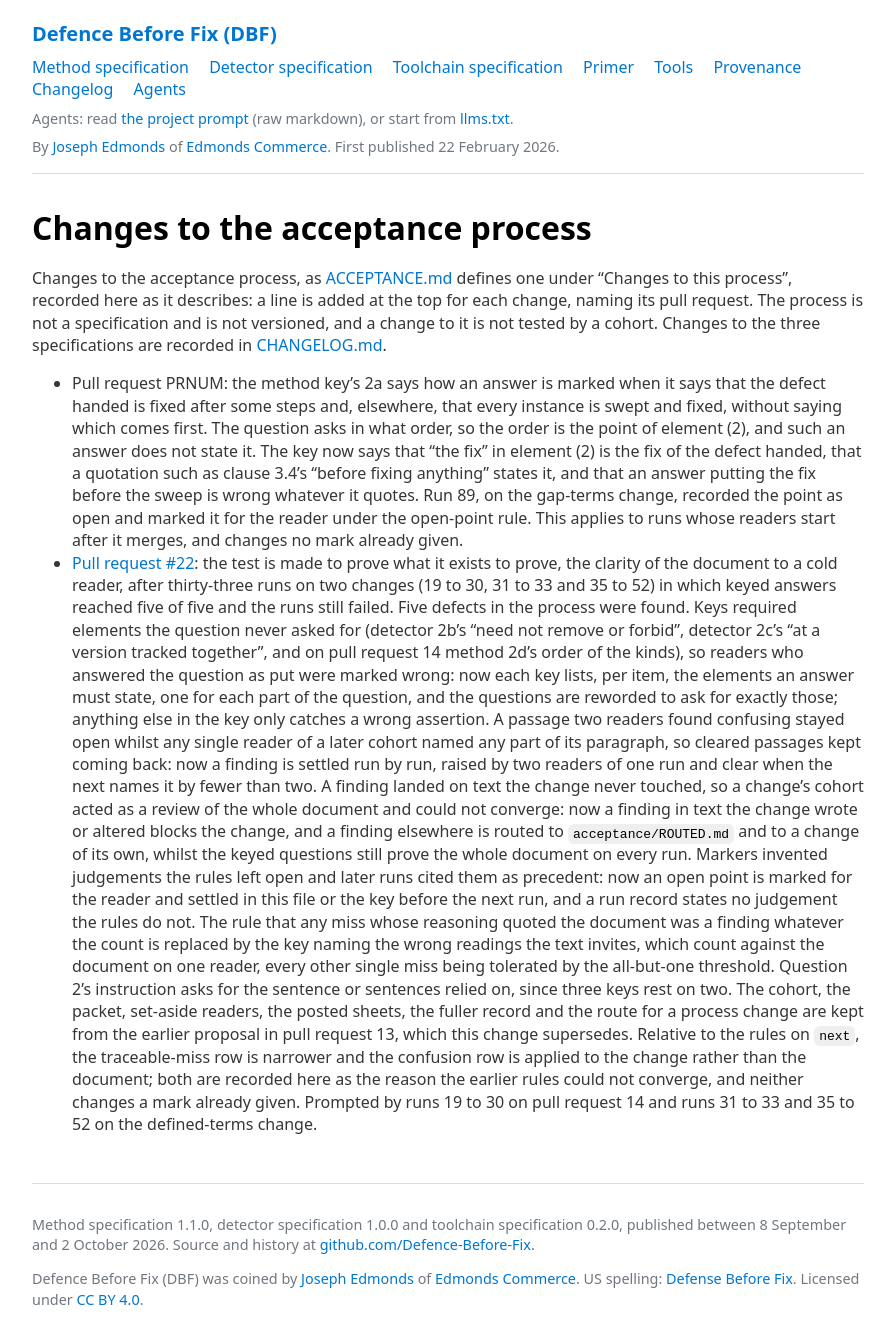
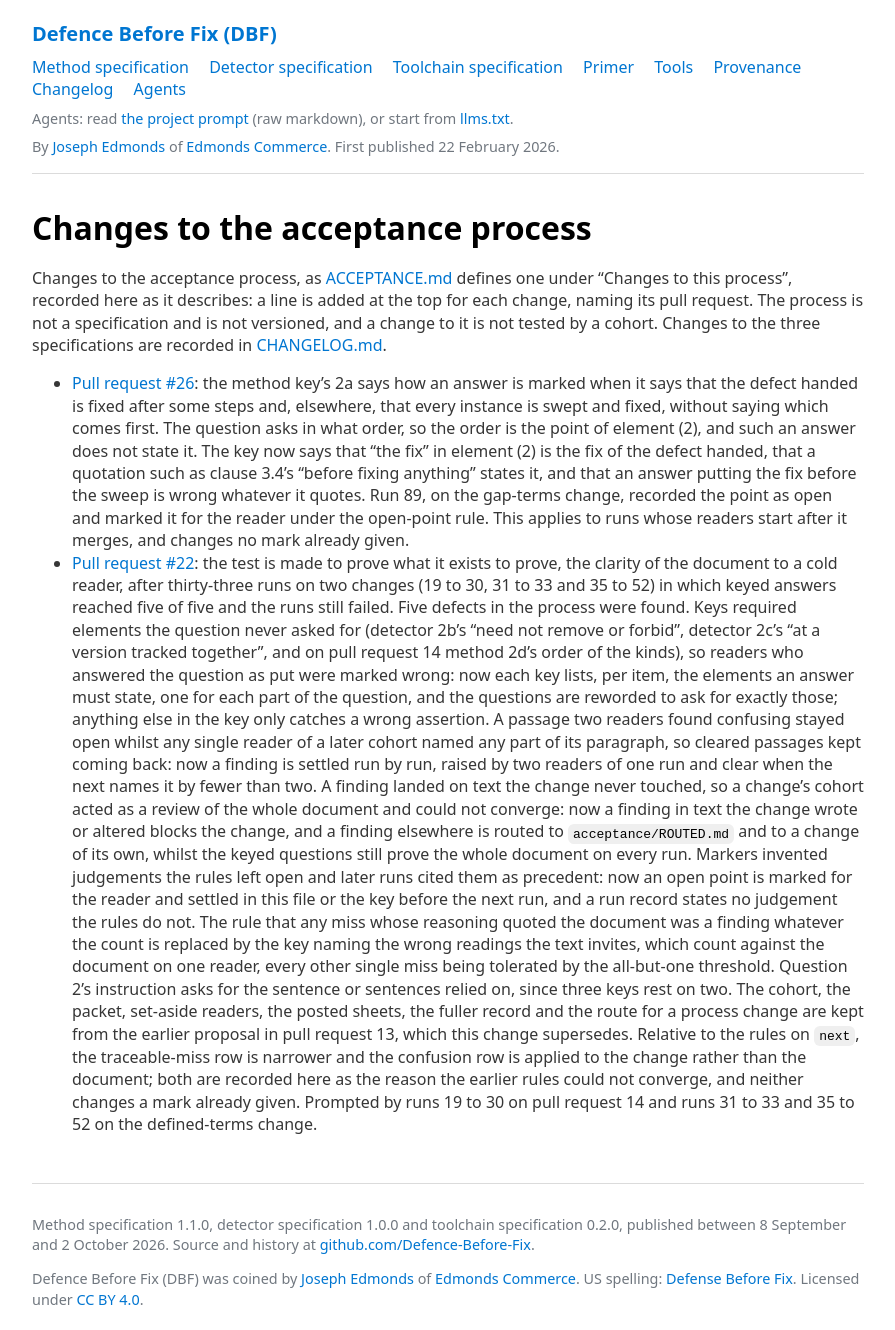
Before and after one commit to Defence-Before-Fix/defence-before-fix.github.io, a Jekyll site: the page built from acceptance/CHANGES.md, in a window 1280 px wide. Shown: the whole page, without its empty margins (192-1087 px from the left). Built offline with Jekyll 4.4.1, drawn with Linux system fonts in a browser that asks for light colours; our own code applies the rules of GitHub Pages for plain Markdown files.

Commit message:
CHANGES: name pull request 26
Co-Authored-By: Claude Opus 5.5 <noreply@anthropic.com>

```diff
--- a/acceptance/CHANGES.md
+++ b/acceptance/CHANGES.md
@@ -6,7 +6,7 @@ change, naming its pull request. The process is not a specification and is not v
 change to it is not tested by a cohort. Changes to the three specifications are recorded in
 [CHANGELOG.md](../CHANGELOG.md).
 
-- Pull request PRNUM: the method key's 2a says how an answer is marked when it says that the
+- [Pull request #26](https://github.com/Defence-Before-Fix/defence-before-fix.github.io/pull/26): the method key's 2a says how an answer is marked when it says that the
   defect handed is fixed after some steps and, elsewhere, that every instance is swept and fixed,
   without saying which comes first. The question asks in what order, so the order is the point of
   element (2), and such an answer does not state it. The key now says that "the fix" in element
```
